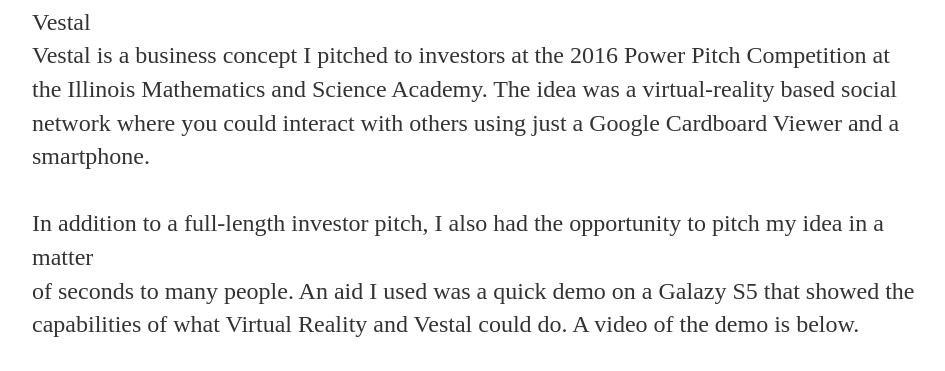
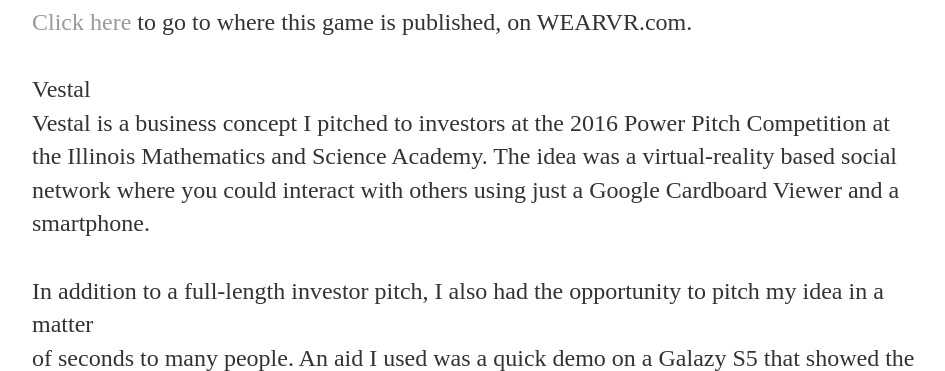
Before and after one commit to isabelringing1/old_website, a Jekyll site: the page built from portfolio/index.html, in a window 1280 px wide, cut to the strip 835-1206 px from the top of the page. Shown: the whole strip, without its empty margins (160-1105 px from the left). Built offline with Jekyll 4.4.1, drawn with Linux system fonts in a browser that asks for light colours.

Commit message:
Update index.html

```diff
--- a/portfolio/index.html
+++ b/portfolio/index.html
@@ -6,8 +6,10 @@
     <h1> Portfolio</h1><p>
       <strong>Demos</strong><br>
       Looking for Fireflies <br>
-      This is a short video game I created during the summer of 2016. A video of the demo is below. <br>
+      This is a short video game I created during the summer of 2016. A video of the demo is below. <br> <br>
       {% include youtubePlayer.html id="QektQKwcd3Y" %}
+      <br>
+      <a href="https://www.wearvr.com/apps/looking-for-fireflies">Click here </a>to go to where this game is published, on WEARVR.com.
       <br><br>
       Vestal <br>
       Vestal is a business concept I pitched to investors at the 2016 Power Pitch Competition at <br>
```
